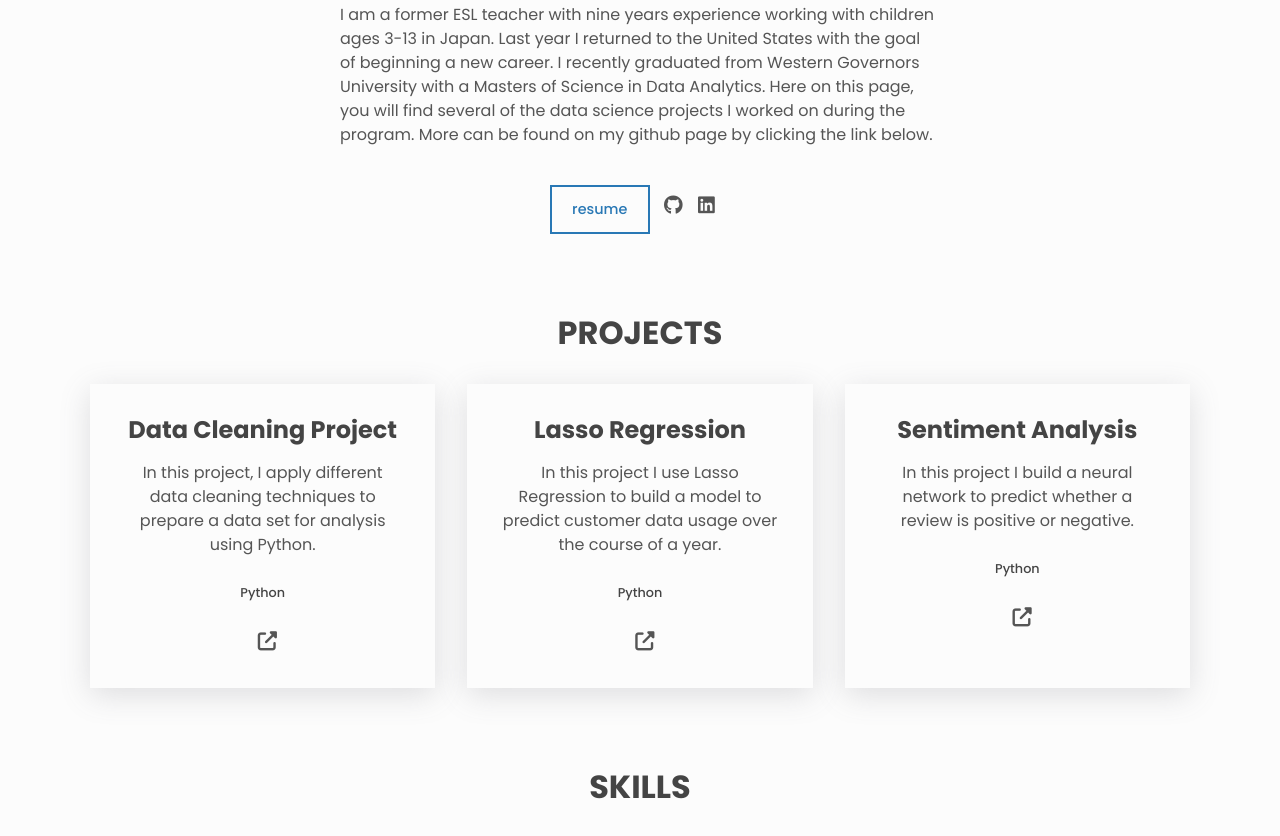
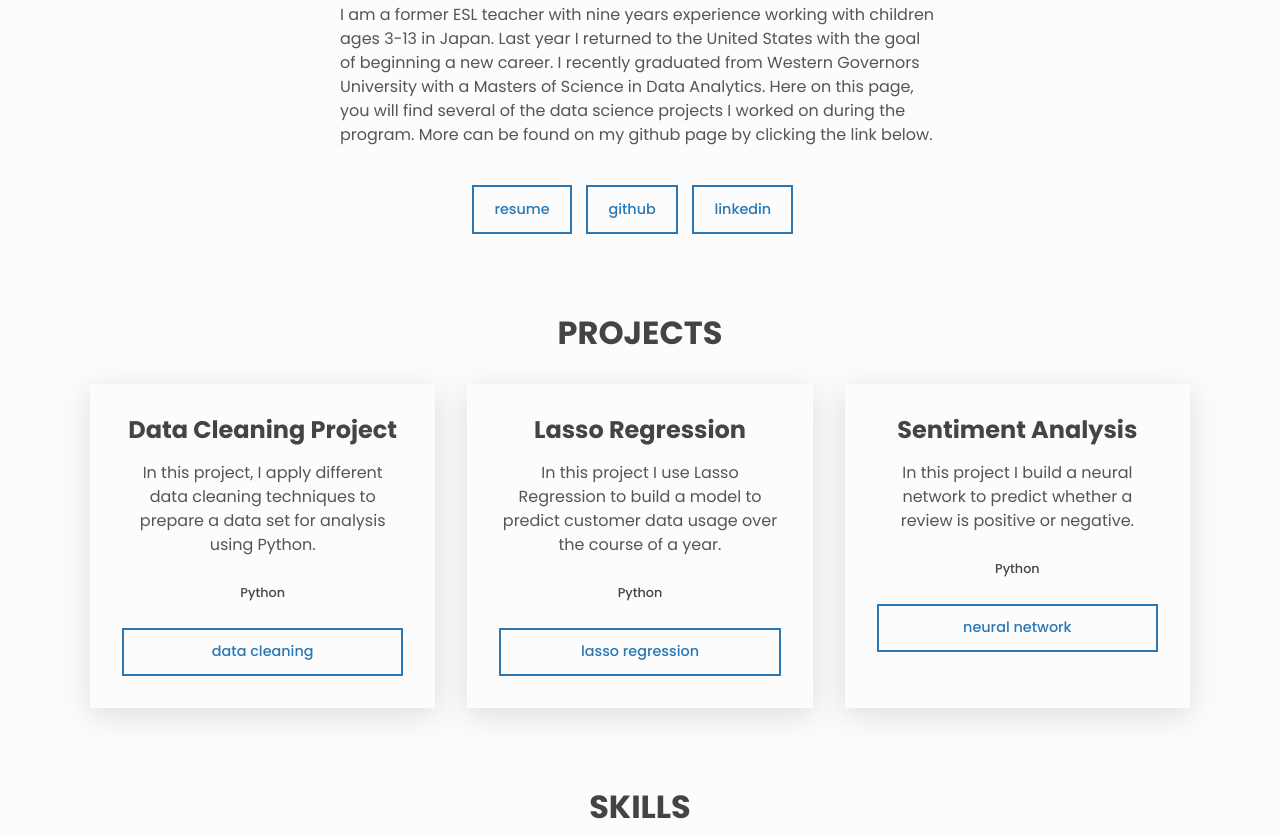
Before and after one commit to Caleb-Jantsch/Caleb-Jantsch.github.io, a plain HTML site: page index.html in a window 1280 px wide. Shown: the part 365-1201 px from the top of the page. Drawn offline with Linux system fonts and the light colour scheme.

Commit message:
Update index.html

```diff
--- a/index.html
+++ b/index.html
@@ -68,19 +68,13 @@
 
           <a
             href="https://github.com/Caleb-Jantsch"
-            aria-label="github"
-            class="link link--icon"
-          >
-            <i aria-hidden="true" class="fab fa-github"></i>
+            <span class="btn btn--outline">Github</span>
           </a>
 
           <a
             href="https://www.linkedin.com/in/caleb-jantsch-d615141/"
-            aria-label="linkedin"
-            class="link link--icon"
-          >
-            <i aria-hidden="true" class="fab fa-linkedin"></i>
-          </a>
+            <span class="btn btn--outline">Linkedin</span>
+		  </a>
         </div>
       </div>
 
@@ -101,10 +95,7 @@
 
             <a
               href="data_cleaning_cjantsch.html"
-              aria-label="live preview"
-              class="link link--icon"
-            >
-              <i aria-hidden="true" class="fas fa-external-link-alt"></i>
+              <span class="btn btn--outline">Data Cleaning</span>
             </a>
           </div>
 
@@ -120,10 +111,7 @@
 
             <a
               href="lasso_cjantsch.html"
-              aria-label="live preview"
-              class="link link--icon"
-            >
-              <i aria-hidden="true" class="fas fa-external-link-alt"></i>
+              <span class="btn btn--outline">Lasso Regression</span>
             </a>
           </div>
 
@@ -139,10 +127,7 @@
 
             <a
               href="sentiment_analysis_cjantsch.html"
-              aria-label="live preview"
-              class="link link--icon"
-            >
-              <i aria-hidden="true" class="fas fa-external-link-alt"></i>
+              <span class="btn btn--outline">Neural Network</span>
             </a>
           </div>
         </div>
```
